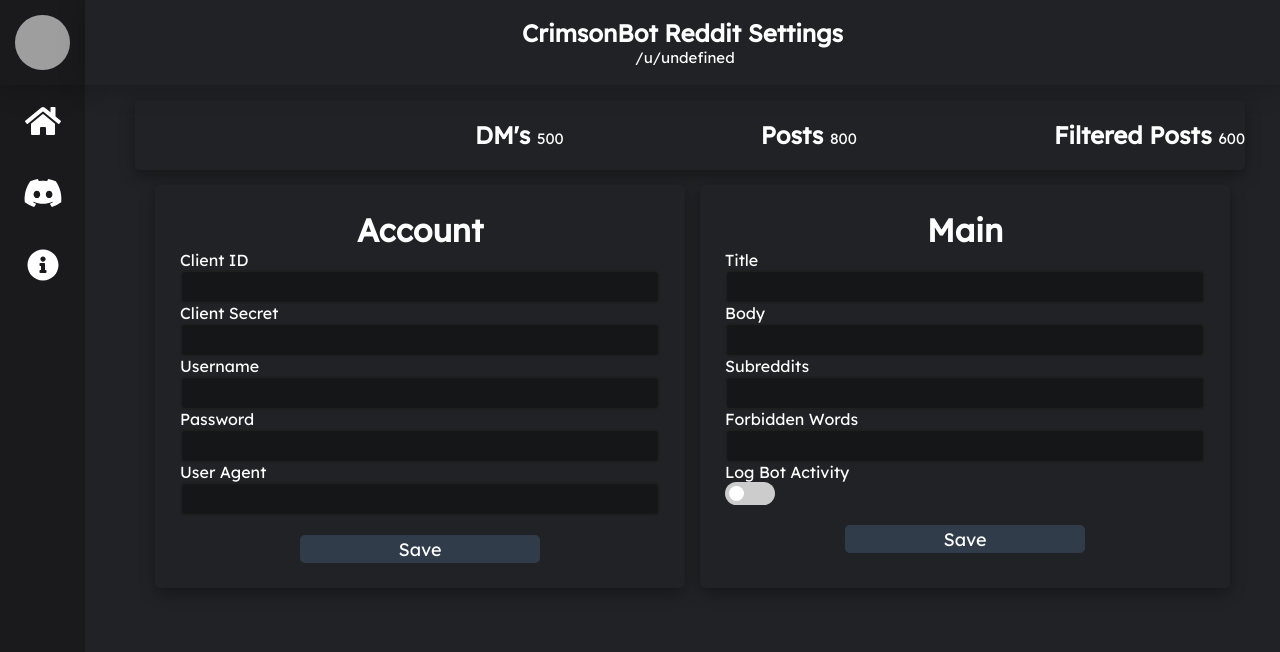
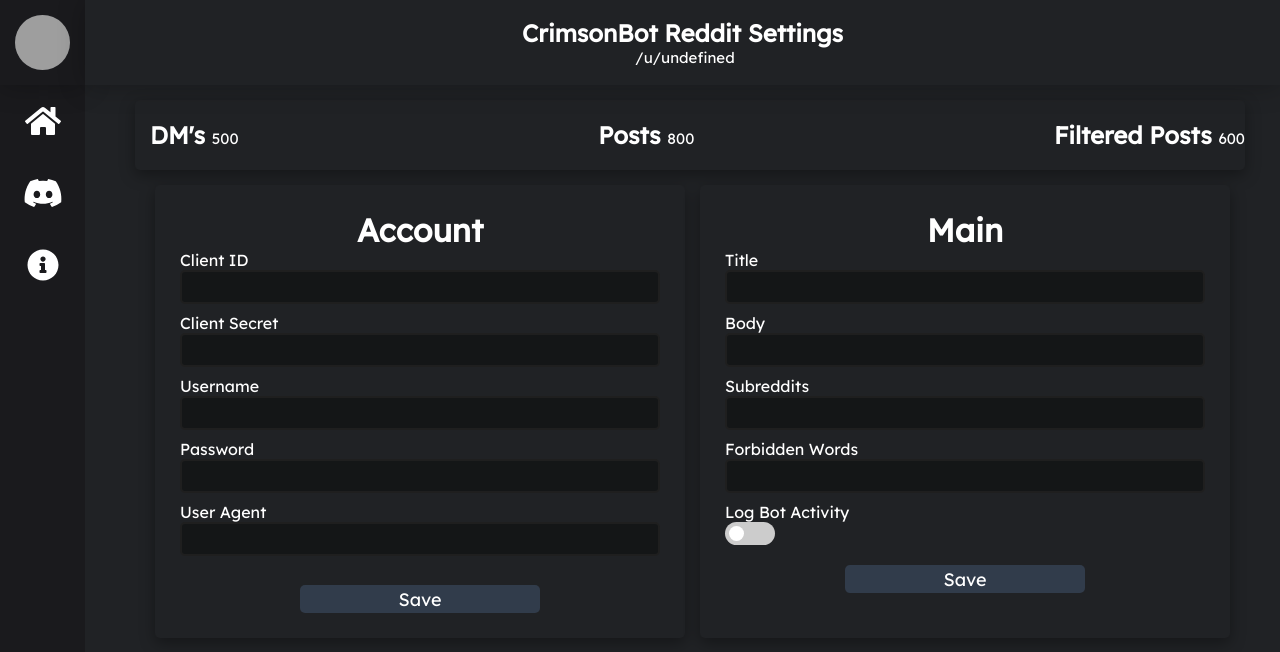
Before and after one commit to DanyaalA/CrimsonBot, a React (Create React App) app: page / in a window 1280 px wide. Shown: the top 652 px of the page. Built offline with nearby package versions, Linux system fonts and the light colour scheme; no server answers; grey boxes are pictures that could not be loaded.

Commit message:
Sorta fix stats container styling
@DanyaalA 's problem to fix padding

```diff
--- a/src/pages/Discord.tsx
+++ b/src/pages/Discord.tsx
@@ -93,15 +93,9 @@ const GeneralSettingContainer = styled(ContainerStyle)`
 
 const StatsContainer = styled(ContainerStyle)`
   display: flex;
-  text-align: right;
-  align-content: right;
-  justify-content: right;
+  justify-content: space-between;
   width: 100%;
-  h2 {
-    padding-left: 18%;
-    align-content: left;
-    text-align: right;
-  }
+
   span {
     font-weight: normal;
     font-size: 15px;
--- a/src/pages/Home.tsx
+++ b/src/pages/Home.tsx
@@ -213,20 +213,15 @@ const GeneralSettingContainer = styled(ContainerStyle)`
 
   .inputBox {
     width: 100%;
+    padding-bottom: 10px;
   }
 `;
 
 const StatsContainer = styled(ContainerStyle)`
   display: flex;
-  text-align: right;
-  align-content: right;
-  justify-content: right;
+  justify-content: space-between;
   width: 100%;
-  h2 {
-    padding-left: 18%;
-    align-content: left;
-    text-align: right;
-  }
+
   span {
     font-weight: normal;
     font-size: 15px;
@@ -236,6 +231,7 @@ const StatsContainer = styled(ContainerStyle)`
 const ComboContainer = styled.div`
   display: flex;
   margin-left: 5px;
+
   #comboContainer {
     margin-left: 15px;
   }
```
